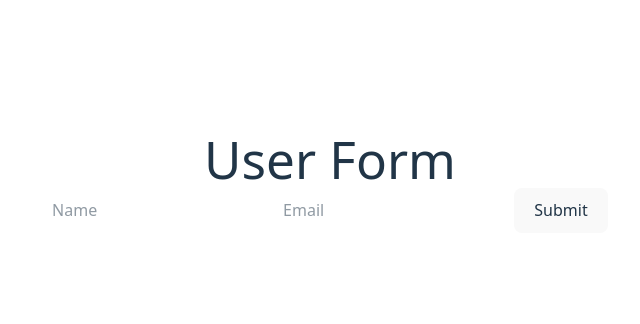
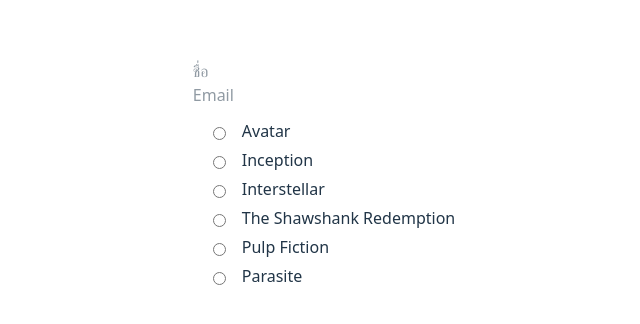
Before and after one commit to CatKitS11/React-Quick-Form-Mini-Project, a React (Vite) app: page / in a window 1280 px wide. Shown: the part 218-542 px from the top of the page, without its empty margins (310-950 px from the left). Built offline with nearby package versions, Linux system fonts and the light colour scheme.

Commit message:
feat:MoiveList in radioGroup

```diff
--- a/src/App.jsx
+++ b/src/App.jsx
@@ -1,5 +1,6 @@
 import "./App.css";
 import UserForm from "./components/userform.jsx";
+import RadioGroup from "./components/RadioGroup.jsx";
 
 
 function App() {
@@ -7,6 +8,7 @@ function App() {
   return (
     <>
       <UserForm />
+      <RadioGroup />
     </>
   );
 }
--- /dev/null
+++ b/src/components/RadioGroup.jsx
@@ -0,0 +1,44 @@
+import { useState } from "react";
+import { movies } from "../constants/movies.js";
+
+export default function RadioButtonExample() {
+  const [selectedOption, setSelectedOption] = useState("");
+  const [comment, setComment] = useState("");
+  console.log(selectedOption);
+
+  const handleChange = (e) => {
+    setSelectedOption(e.target.value);
+  };
+
+  return (
+    <div>
+      <form className="flex flex-col items-start m-3">
+        {movies.map((movie, i) => (
+          <label key={i} className="flex gap-2">
+            <input
+              className="m-2"
+              type="radio"
+              name="option"
+              value={movie.title}
+              checked={selectedOption === movie.title}
+              onChange={handleChange}
+            />
+            {movie.title}
+          </label>
+        ))}
+      </form>
+      {selectedOption && <p>Selected: {selectedOption || "None"}</p>}
+      {selectedOption && <p>Year: {movies.filter(movie => movie.title === selectedOption)[0].year || "None"} Director: {movies.filter(movie => movie.title === selectedOption)[0].director || "None"}</p>}
+      {selectedOption && (
+        <label className="mt-3 w-full">
+          <textarea
+            className="mt-1 w-full p-2 border rounded"
+            placeholder={`แสดงความคิดเห็นเกี่ยวกับ ${selectedOption}...`}
+            value={comment}
+            onChange={(e) => setComment(e.target.value)}
+          />
+        </label>
+      )}
+    </div>
+  );
+}
--- a/src/components/UserForm.jsx
+++ b/src/components/UserForm.jsx
@@ -12,11 +12,9 @@ const UserForm = () => {
     }
 
     return (
-        <div>
-            <h1>User Form</h1>
-            <input type="text" name="name" placeholder="Name" value={user.name} onChange={handleChange} />
-            <input type="email" name="email" placeholder="Email" value={user.email} onChange={handleChange} />
-            <button type="submit">Submit</button>
+        <div className="flex flex-col items-start">
+            <input className="mr-1" type="text" name="name" placeholder="ชื่อ" value={user.name} onChange={handleChange} />
+            <input className="mr-1" type="email" name="email" placeholder="Email" value={user.email} onChange={handleChange} />
         </div>
     )
 }
```
Also changed, not shown: src/components/MovieList.jsx (deleted).
